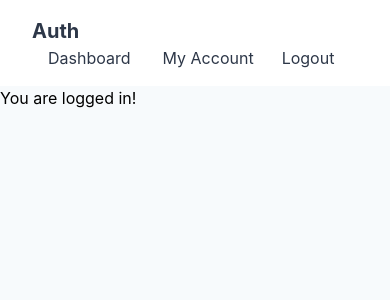
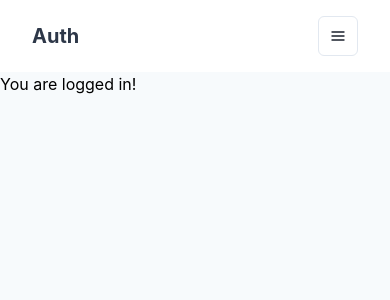
Before and after one commit to AndreiNPaun/passport-auth, a React (Create React App) app in the folder client/: page / in a window 390 px wide. Shown: the top 300 px of the page. Built offline with nearby package versions, Linux system fonts and the light colour scheme; sample sign-in values are in the browser's storage.

Commit message:
main navigation uses responsive styling

```diff
--- a/client/src/components/MainNavigation.js
+++ b/client/src/components/MainNavigation.js
@@ -1,13 +1,26 @@
 import React from 'react';
 import { Link as RouterLink } from 'react-router-dom';
 import { useSelector } from 'react-redux';
-import { Flex, Box, Link, Text } from '@chakra-ui/react';
+import {
+  Flex,
+  Box,
+  Link,
+  Text,
+  Menu,
+  MenuButton,
+  MenuList,
+  MenuItem,
+  IconButton,
+  useMediaQuery,
+} from '@chakra-ui/react';
+import { HamburgerIcon } from '@chakra-ui/icons';
 
 import Logout from '../components/Authentication/Logout';
 
 const MainNavigation = () => {
   const login = useSelector((state) => state.login.loginCheck);
   const role = useSelector((state) => state.login.role);
+  const [isLargerThan1024] = useMediaQuery('(min-width: 1024px)');
 
   if (!login) {
     return null;
@@ -28,6 +41,8 @@ const MainNavigation = () => {
           Auth
         </Text>
       </Flex>
+
+      {isLargerThan1024 ? (
         <Box>
           {role && (role === 'admin' || role === 'moderator') && (
             <Link m="0 1rem" as={RouterLink} to="admin-dashboard">
@@ -39,6 +54,27 @@ const MainNavigation = () => {
           </Link>
           <Logout />
         </Box>
+      ) : (
+        <Menu>
+          <MenuButton
+            as={IconButton}
+            aria-label="Options"
+            icon={<HamburgerIcon />}
+            variant="outline"
+          />
+          <MenuList>
+            {role && (role === 'admin' || role === 'moderator') && (
+              <MenuItem as={RouterLink} to="admin-dashboard">
+                Dashboard
+              </MenuItem>
+            )}
+            <MenuItem as={RouterLink} to="account-management">
+              My Account
+            </MenuItem>
+            <MenuItem onClick={() => <Logout />}>Logout</MenuItem>
+          </MenuList>
+        </Menu>
+      )}
     </Flex>
   );
 };
```
Also changed, not shown: client/src/components/AccountManagement/EditProfile/EditArea.js (+1 -10 lines). Lines whose indentation alone changed are shown as unchanged.
